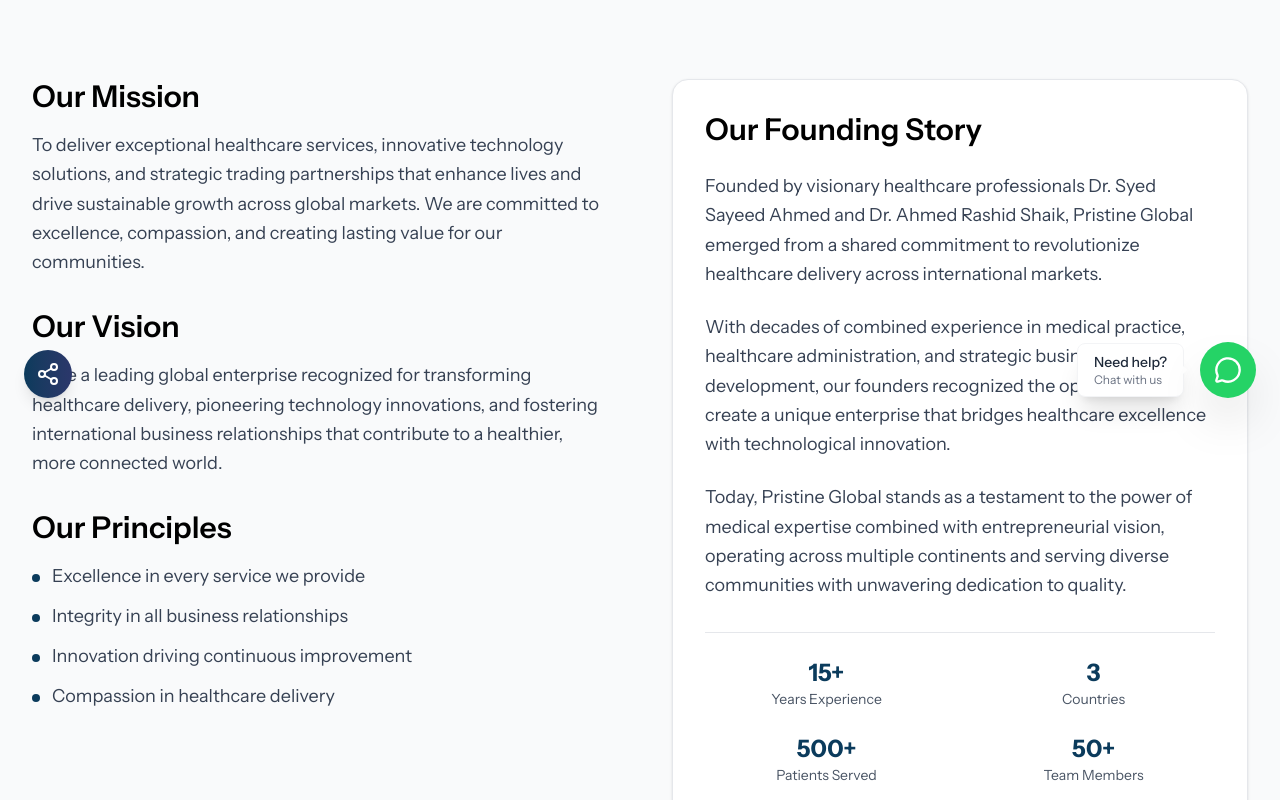
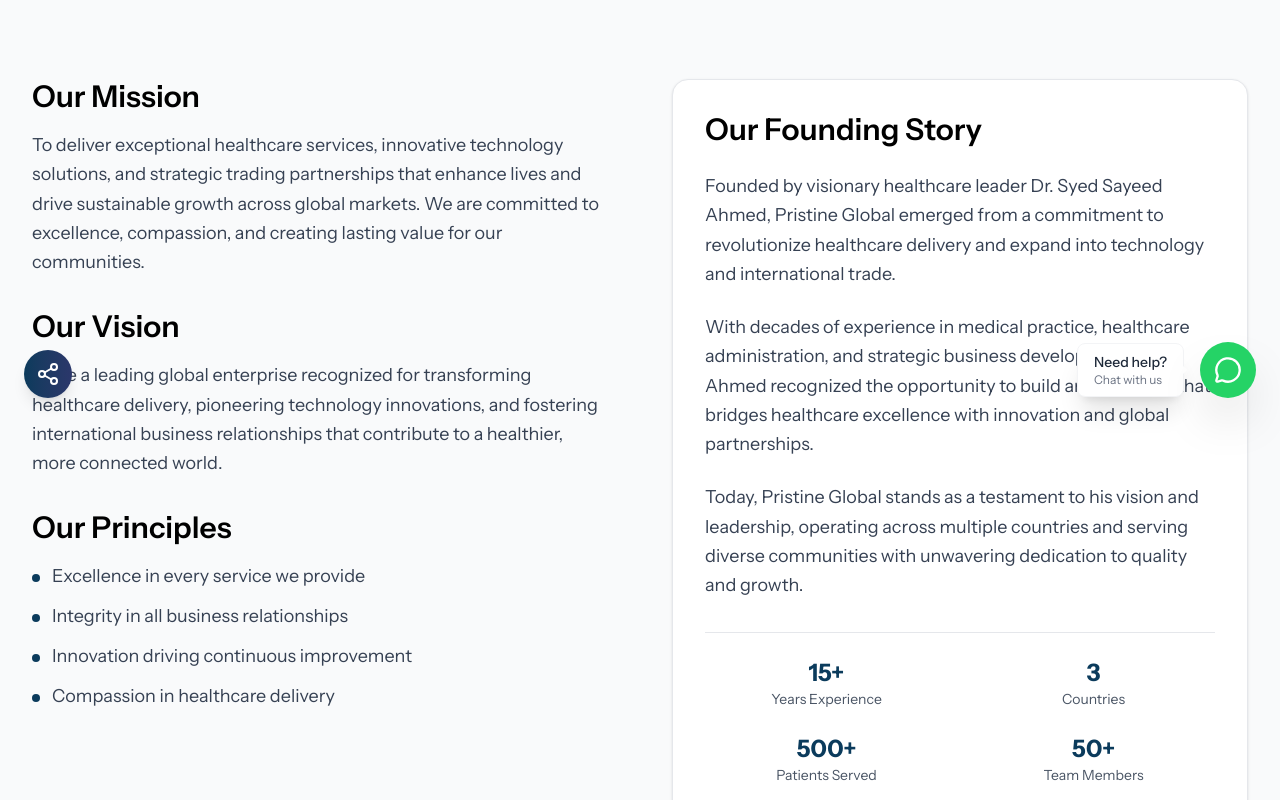
Before and after one commit to sfwnmuhd/PristineGlobal, a React (Vite) app: page /about in a window 1280 px wide. Shown: the part 378-1178 px from the top of the page. Built offline with nearby package versions, Linux system fonts and the light colour scheme.

Commit message:
Manual code updates made to file: src/components/MissionVisionSection.jsx

```diff
--- a/src/components/MissionVisionSection.jsx
+++ b/src/components/MissionVisionSection.jsx
@@ -84,22 +84,15 @@ const MissionVisionSection = () => {
 
             <div className="space-y-6 text-lg text-gray-700 leading-relaxed">
               <p>
-                Founded by visionary healthcare professionals Dr. Syed Sayeed Ahmed and
-                Dr. Ahmed Rashid Shaik, Pristine Global emerged from a shared commitment
-                to revolutionize healthcare delivery across international markets.
+                Founded by visionary healthcare leader Dr. Syed Sayeed Ahmed, Pristine Global emerged from a commitment to revolutionize healthcare delivery and expand into technology and international trade.
               </p>
 
               <p>
-                With decades of combined experience in medical practice, healthcare
-                administration, and strategic business development, our founders recognized
-                the opportunity to create a unique enterprise that bridges healthcare
-                excellence with technological innovation.
+                With decades of experience in medical practice, healthcare administration, and strategic business development, Dr. Ahmed recognized the opportunity to build an enterprise that bridges healthcare excellence with innovation and global partnerships.
               </p>
 
               <p>
-                Today, Pristine Global stands as a testament to the power of medical
-                expertise combined with entrepreneurial vision, operating across multiple
-                continents and serving diverse communities with unwavering dedication to quality.
+                Today, Pristine Global stands as a testament to his vision and leadership, operating across multiple countries and serving diverse communities with unwavering dedication to quality and growth.
               </p>
             </div>
 
```
